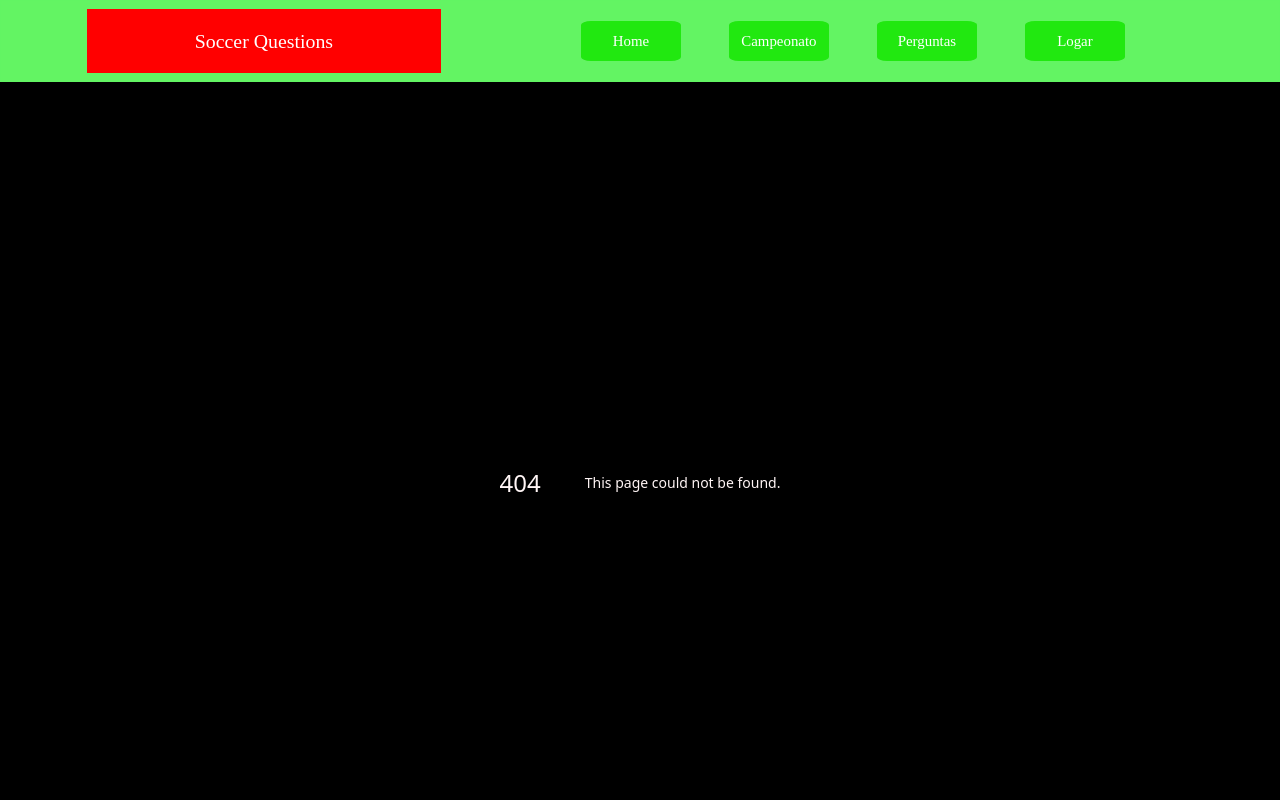
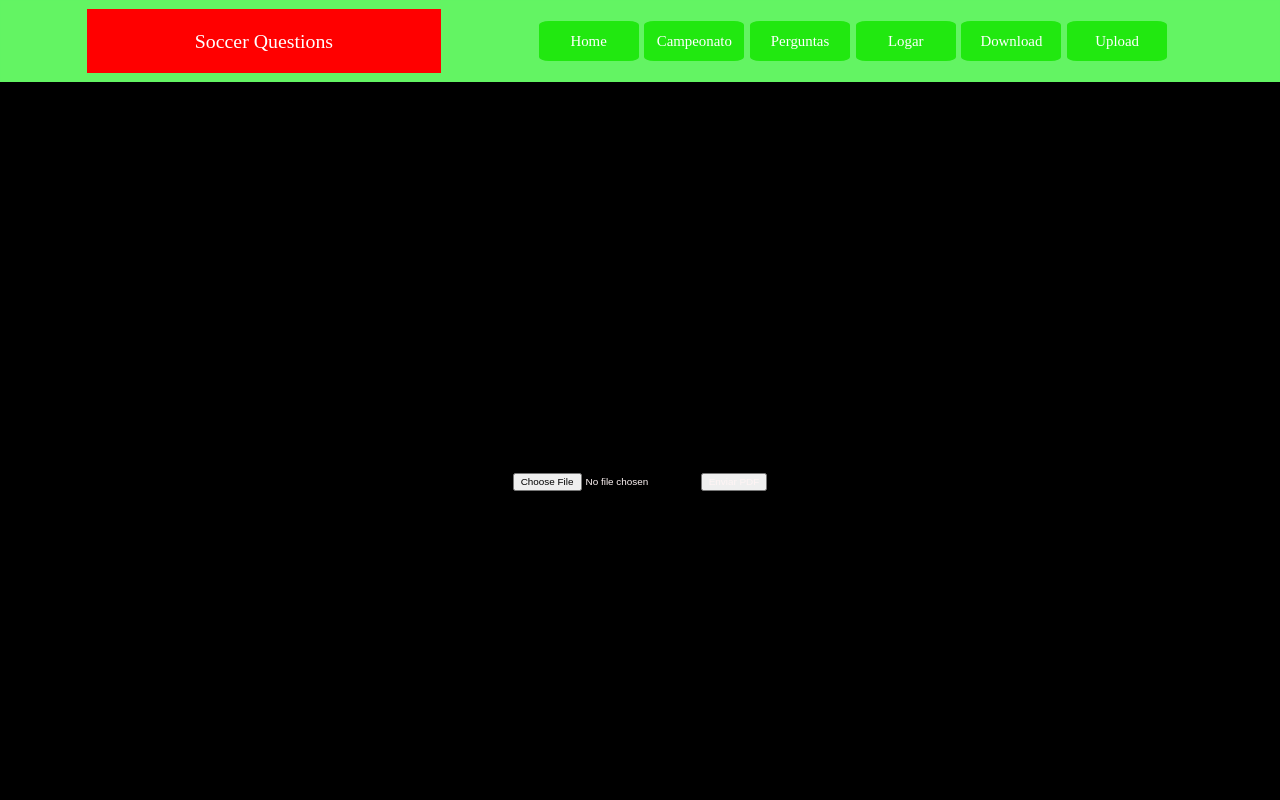
Before and after one commit to RafaelCss/FrontQuiz, a Next.js app: page /Upload in a window 1280 px wide. Before the commit this address had no page. Shown: the top 800 px of the page. Built offline with nearby package versions, Linux system fonts and the light colour scheme; a web font is replaced by a local one.

Commit message:
feature/28-08 crianda função de envio de documentos

```diff
--- /dev/null
+++ b/src/Components/Entidade/UploadArquivos/index.tsx
@@ -0,0 +1,41 @@
+import React, { useState } from 'react';
+import axios from 'axios';
+import { message } from 'antd';
+
+function UploadArquivos() {
+  const [file, setFile] = useState(null);
+
+  const handleFileChange = (event: any) => {
+    setFile(event.target.files[0]);
+  };
+
+  const handleUpload = async () => {
+    try {
+      const formData = new FormData();
+      formData.append('file', file as any);
+
+      const response = await axios.post(
+        'https://localhost:7050/GeradorPdfs',
+        formData,
+        {
+          headers: {
+            'Content-Type': 'multipart/form-data',
+          },
+        }
+      );
+      message.success(response.data, 3);
+    } catch (error) {
+      console.error('Erro ao fazer upload:', error);
+      message.success('Erro ao fazer upload:', 3);
+    }
+  };
+
+  return (
+    <div>
+      <input type="file" onChange={handleFileChange} />
+      <button onClick={handleUpload}>Enviar PDF</button>
+    </div>
+  );
+}
+
+export default UploadArquivos;
--- a/src/Components/Menu/index.tsx
+++ b/src/Components/Menu/index.tsx
@@ -2,7 +2,14 @@ import Link from 'next/link';
 import Style from './style';
 
 function Menu() {
-  const listaDeBotoes = ['Home', 'Campeonato', 'Perguntas', 'Logar'];
+  const listaDeBotoes = [
+    'Home',
+    'Campeonato',
+    'Perguntas',
+    'Logar',
+    'Download',
+    'Upload',
+  ];
 
   return (
     <Style.ContainerMenu>
--- /dev/null
+++ b/src/pages/Download/index.tsx
@@ -0,0 +1,5 @@
+import DownloadArquivos from '@/Components/Entidade/DownloadArquivos';
+
+export default function PageUpload() {
+  return <DownloadArquivos />;
+}
--- /dev/null
+++ b/src/pages/Upload/index.tsx
@@ -0,0 +1,5 @@
+import UploadArquivos from '@/Components/Entidade/UploadArquivos';
+
+export default function PageUpload() {
+  return <UploadArquivos />;
+}
```
Also changed, not shown: src/Components/Entidade/DownloadArquivos/index.tsx (added, +46 -0 lines).
